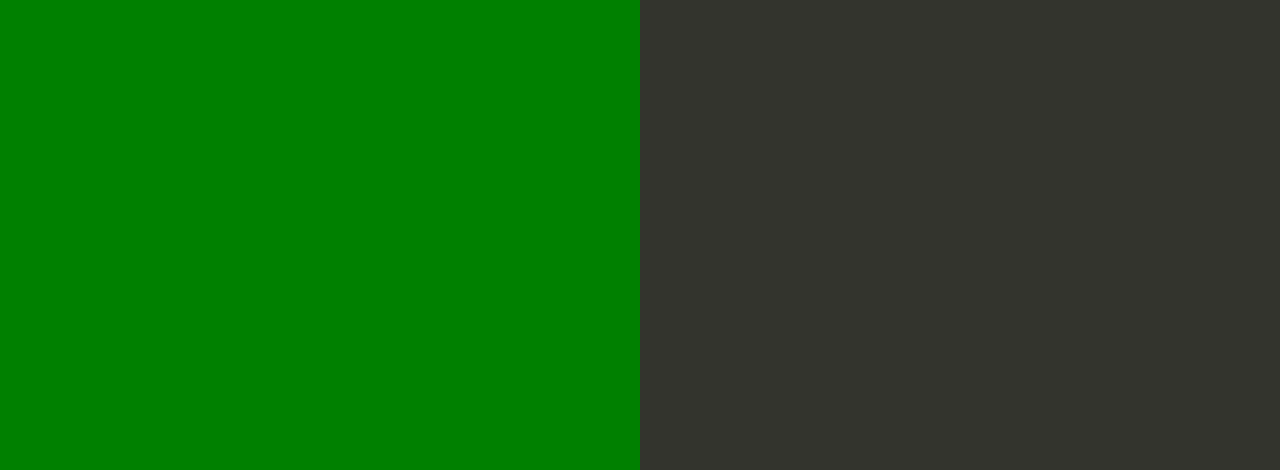
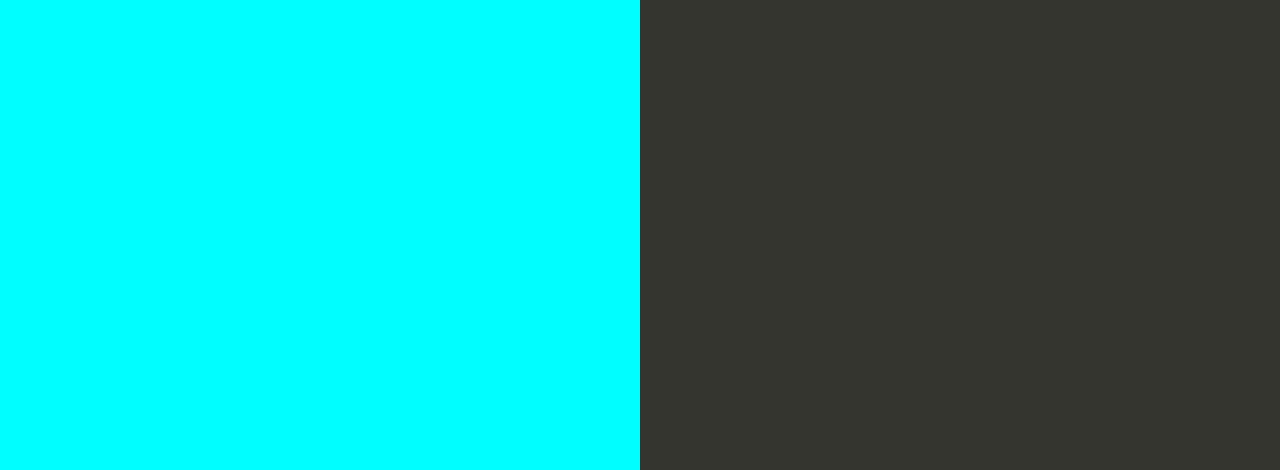
Before and after one commit to arjunkoppineni/pipeline-1, a website: page index.html in a window 1280 px wide. Shown: the part 330-800 px from the top of the page. Drawn offline with Linux system fonts and the light colour scheme.

Commit message:
Update index.html

```diff
--- a/index.html
+++ b/index.html
@@ -35,7 +35,7 @@
 
         text-align: right;
         padding-top: 11em;
-        background-color: green;
+        background-color: cyan;
 
       }
       .textColumn p {
```
